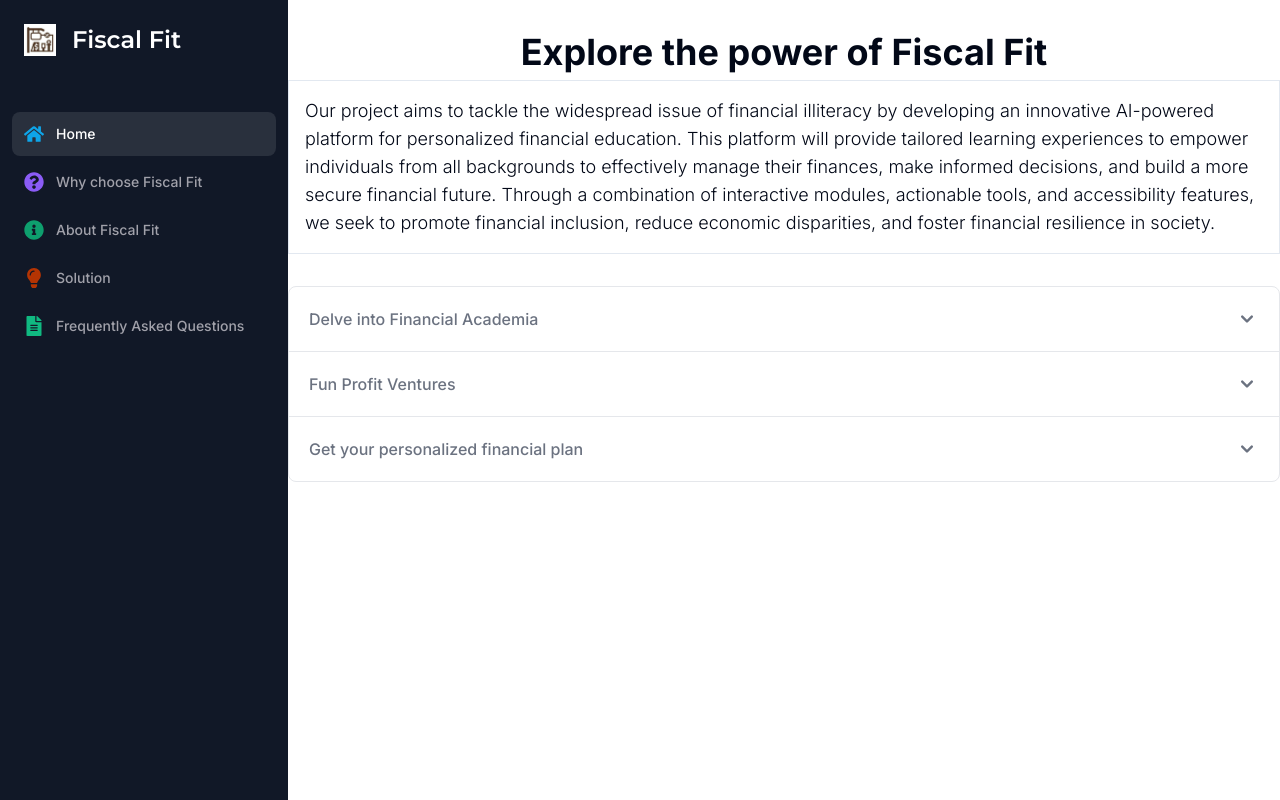
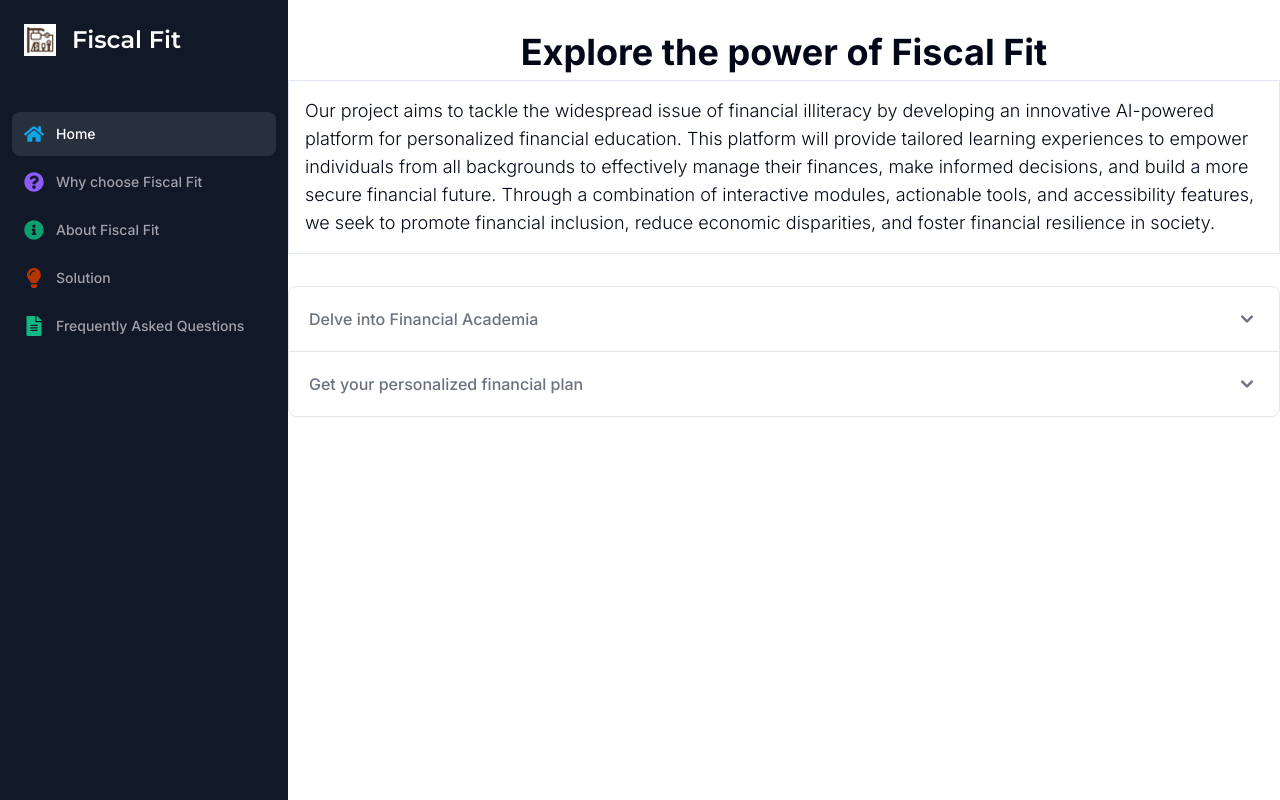
Before and after one commit to trimoyee-g/SollutionChallenge, a Next.js app: page /home in a window 1280 px wide. Built offline with nearby package versions, Linux system fonts and the light colour scheme.

Commit message:
changed home page

```diff
--- a/app/(dashboard)/(routes)/home/page.tsx
+++ b/app/(dashboard)/(routes)/home/page.tsx
@@ -31,20 +31,7 @@ const DashboardPage = () => {
                   </p>
                 </Accordion.Content>
               </Accordion.Panel>
-              <Accordion.Panel>
-                <Accordion.Title>
-                Fun Profit Ventures
-                </Accordion.Title>
-                <Accordion.Content>
-                  <p className="mb-2 text-black dark:text-white text-left">
-                  - Personalized learning: AI-powered modules tailor content to individual user goals and knowledge levels, making financial education more engaging and effective. <br></br>
-	- Accessibility: Offering content in multiple languages, incorporating text-to-speech features, and designing user-friendly interfaces ensures inclusivity for all users, regardless of literacy levels or abilities. <br></br>
-	- Actionable tools: Integrating budgeting tools, connecting users with financial advisors, and providing information on relevant financial products empower individuals to make informed decisions and manage their finances effectively.
-{" "}
-                    <br />
-                  </p>
-                </Accordion.Content>
-              </Accordion.Panel>
+
               <Accordion.Panel>
                 <Accordion.Title>
                 Get your personalized financial plan
```
